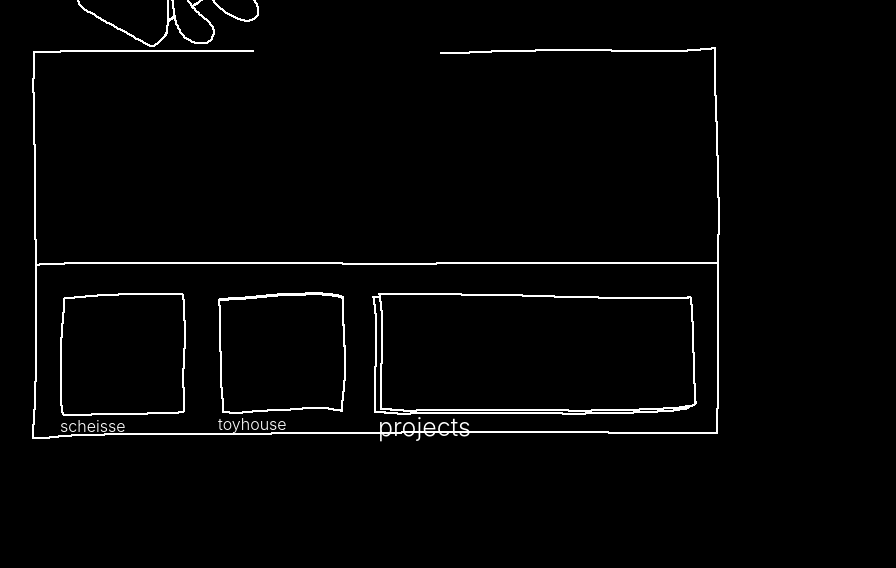
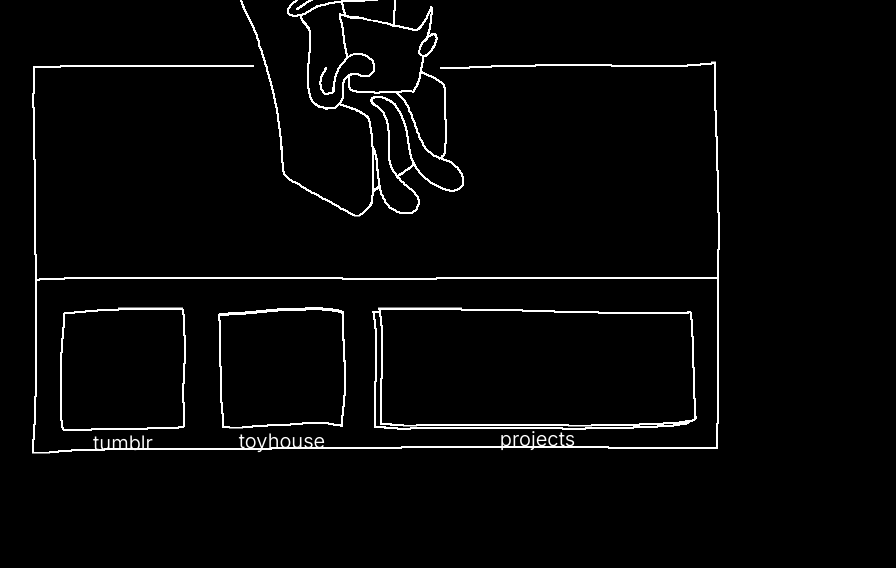
Before and after one commit to rigormortis123/portfolio, a website built with Parcel: page src/index.html in a window 1280 px wide. Shown: the part 232-800 px from the top of the page, without its empty margins (264-1160 px from the left). Built offline with nearby package versions, Linux system fonts and the light colour scheme.

Commit message:
organisé les classes dans les modules

```diff
--- a/src/css/_base.css
+++ b/src/css/_base.css
@@ -21,54 +21,23 @@ body {
   font-weight: 350;
 }
 
-.buttons {
-  display: flex;
-  margin: 180px 150px;
-  justify-content: flex-end;
-  font-size: 30px;
-}
-
-.feuille {
+.landing-popup {
   position: fixed;
   inset: 0;
   display: flex;
+  flex-direction: column;
   align-items: center;
   justify-content: center;
   transform: translateX(100%);
   transition: all 200ms ease-in-out;
 }
 
-.feuille.is-open {
-  transform: translateX(0);
+.landing-popup p {
+  margin-top: 20px;
 }
 
-.scheisse {
-  margin: 0;
-  position: fixed;
-  top: 40%;
-  left: 50%;
-  transform: translate(-50%, -50%);
-  image-rendering: pixelated;
-  image-rendering: -moz-crisp-edges;
-  image-rendering: crisp-edges;
-}
-
-.drawers {
-  margin-top: -146px;
-  display: flex;
-  gap: 32px;
-  margin-left: 28px;
-}
-
-.drawer {
-  display: flex;
-  flex-direction: column;
-  align-items: center;
-}
-
-.drawer-text {
-  position: relative;
-  bottom: 73;
+.landing-popup.is-open {
+  transform: translateX(0);
 }
 
 .drawer-2 {
@@ -82,16 +51,3 @@ body {
   top: 3;
   right: 6;
 }
-
-.animate {
-  transition: all 100ms ease-in-out;
-}
-.animate:hover {
-  transform: translateY(30px);
-}
-
-.me {
-  position: relative;
-  top: 160;
-  left: 210;
-}
--- a/src/css/_layout.css
+++ b/src/css/_layout.css
@@ -0,0 +1,25 @@
+.l-box {
+  z-index: -1;
+  position: fixed;
+  top: 0;
+  top: 50%;
+  left: 50%;
+  transform: translate(-50%, -50%);
+  image-rendering: pixelated;
+  image-rendering: -moz-crisp-edges;
+  image-rendering: crisp-edges;
+  animation: hover 2000ms infinite ease-in-out;
+}
+
+@keyframes hover {
+  50% {
+    transform: translate(-50%, -48%);
+  }
+}
+
+.l-menu {
+  display: flex;
+  margin: 180px 150px;
+  justify-content: flex-end;
+  font-size: 30px;
+}
--- a/src/css/main.css
+++ b/src/css/main.css
@@ -2,4 +2,4 @@
 @import "./_font.css";
 @import "./_base.css";
 @import "./_layout.css";
-@import "./modules/_example.css";
+@import "./modules/_landing.css";
--- /dev/null
+++ b/src/css/modules/_landing.css
@@ -0,0 +1,31 @@
+.landing-creature {
+  margin-left: 205px;
+}
+
+.landing-box {
+  margin-top: -155px;
+  pointer-events: none;
+}
+
+.landing-buttons {
+  margin-top: -146px;
+  display: flex;
+  gap: 32px;
+  margin-left: 28px;
+}
+
+.landing-button-text {
+  position: relative;
+  bottom: 73;
+  font-size: 20px;
+}
+
+.landing-button {
+  display: flex;
+  flex-direction: column;
+  align-items: center;
+  transition: all 100ms ease-in-out;
+}
+.landing-button:hover {
+  transform: translateY(30px);
+}
--- a/src/index.html
+++ b/src/index.html
@@ -2,41 +2,57 @@
 <html>
   <head>
     <meta charset="utf-8" />
-    <title>eikon parcel starter</title>
+    <title>Portfolio de la gentille Marta</title>
     <meta name="viewport" content="width=device-width, initial-scale=1.0" />
+    <link rel="preconnect" href="https://fonts.googleapis.com" />
+    <link rel="preconnect" href="https://fonts.gstatic.com" crossorigin />
+    <link
+      href="https://fonts.googleapis.com/css2?family=Inter:ital,opsz,wght@0,14..32,100..900;1,14..32,100..900&family=Lato:ital,wght@0,100;0,300;0,400;0,700;0,900;1,100;1,300;1,400;1,700;1,900&family=Plus+Jakarta+Sans:ital,wght@0,200..800;1,200..800&family=Raleway:ital,wght@0,100..900;1,100..900&family=Roboto:ital,wght@0,100;0,300;0,400;0,500;0,700;0,900;1,100;1,300;1,400;1,500;1,700;1,900&display=swap"
+      rel="stylesheet"
+    />
     <link rel="stylesheet" href="css/main.css" />
   </head>
   <body>
-    <div class="scheisse">
-      <img class="me" src="./imgs/nyeh.png" />
-      <img class="box" src="./imgs/box.png" />
-      <div class="drawers">
-        <div class="animate drawer-1">
-          <a href="#one">
+    <div class="l-box">
+      <img class="landing-creature" src="./imgs/nyeh.png" />
+
+      <img class="landing-box" src="./imgs/box.png" />
+
+      <div class="landing-buttons">
+        <div class="landing-button drawer-1">
+          <a href="https://www.tumblr.com/uncle-on-the-sofa">
             <img src="./imgs/smalldrawer2.png" />
           </a>
 
-          <p class="drawer-text">scheisse</p>
+          <p class="landing-button-text">tumblr</p>
         </div>
 
-        <div class="animate drawer-2">
-          <a href="#two">
+        <div class="landing-button drawer-2">
+          <a href="https://toyhou.se/uncle-on-the-sofa">
             <img src="./imgs/smalldrawer1.png" />
           </a>
 
-          <p class="drawer-text">toyhouse</p>
+          <p class="landing-button-text">toyhouse</p>
         </div>
 
-        <div class="animate drawer-3">
+        <div class="landing-button drawer-3">
           <a href="#dreier">
             <img src="./imgs/longdrawer.png" />
           </a>
 
-          <p class="drawer-text">projects</p>
+          <p class="landing-button-text">projects</p>
         </div>
       </div>
     </div>
 
+    <div class="l-menu">
+      <p id="#resume">? Resumé</p>
+    </div>
+
+    <div class="landing-popup">
+      <img src="./imgs/resume.png" alt="" />
+      <p>Click anywhere to close</p>
+    </div>
     <script src="js/main.js" type="module"></script>
   </body>
 </html>
--- a/src/js/main.js
+++ b/src/js/main.js
@@ -0,0 +1,9 @@
+var resume = document.querySelector(".landing-popup");
+var resumeButtom = document.getElementById("#resume");
+
+var openResume = function () {
+  resume.classList.toggle("is-open");
+};
+
+resumeButtom.addEventListener("click", openResume);
+resume.addEventListener("click", openResume);
```
Also changed, not shown: src/css/modules/_example.css (deleted).
